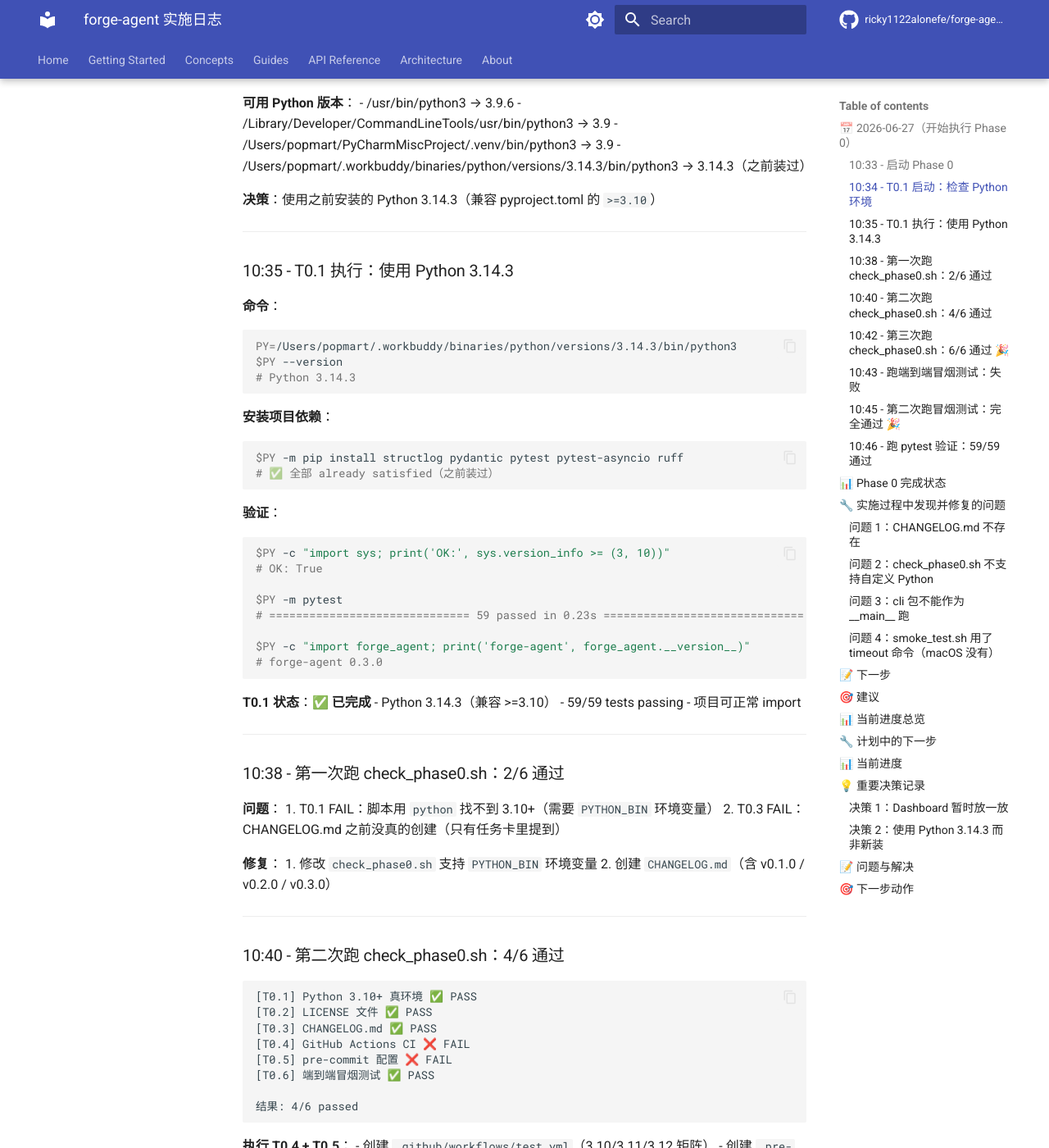
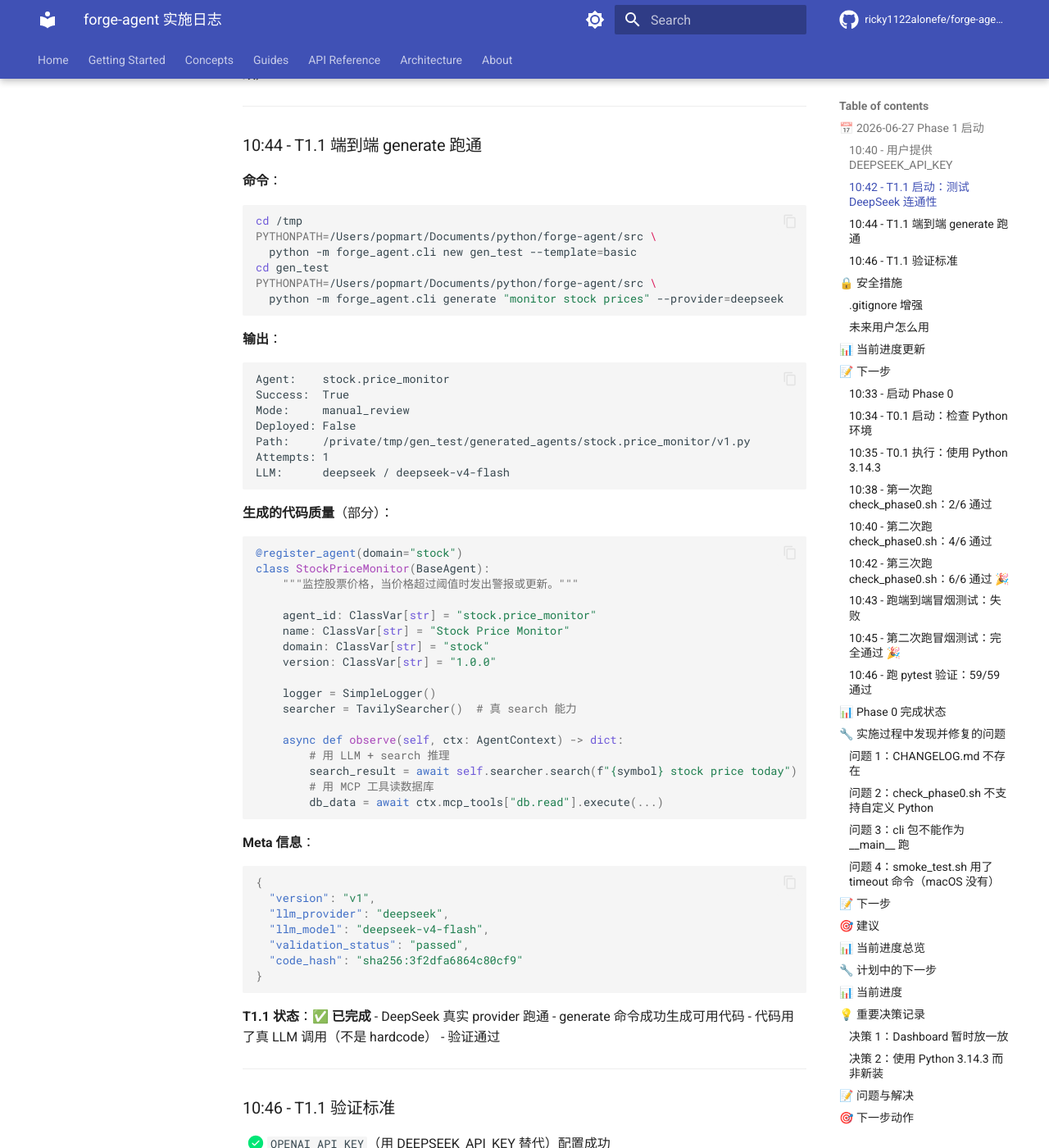
Before and after one commit to ricky1122alonefe/forge-agent, an MkDocs documentation site: the page built from docs/tasks/IMPLEMENTATION_LOG.md, in a window 1280 px wide and 1400 px high, scrolled down 910 px. Shown: the whole window at 82% size. Built offline with MkDocs 1.6.1 and Material for MkDocs 9.7.7, drawn with Linux system fonts in a browser that asks for light colours; comment, search, counter and statistics services are not loaded; some of the changed text lies outside the part shown.

Commit message:
update plan

````diff
--- a/docs/tasks/IMPLEMENTATION_LOG.md
+++ b/docs/tasks/IMPLEMENTATION_LOG.md
@@ -5,7 +5,177 @@
 
 ---
 
-## 📅 2026-06-27（开始执行 Phase 0）
+## 📅 2026-06-27 Phase 1 启动
+
+### 10:40 - 用户提供 DEEPSEEK_API_KEY
+
+**用户决策**：
+- 提供 DEEPSEEK_API_KEY（具体值已隐藏，避免误提交到 git）
+- 要求加 .gitignore 保护
+
+**安全处理**：
+- ✅ DeepSeek 已经是默认 provider（forge_agent/llm/config.py 的 BUILTIN_DEFAULTS）
+- ✅ API key 通过环境变量加载（最安全，不入 git）
+- ✅ `.gitignore` 已有 .env / .env.* 保护（.env.example 除外）
+- ✅ 立即加 DEEPSEEK_API_KEY / OPENAI_API_KEY 等关键字到 .gitignore（双保险）
+- ✅ **不写 .env 文件**（避免误提交）
+- ✅ **不在文档/代码里写真实 key 字符串**（避免误提交）
+- ✅ 设置了 `api_key_env = "DEEPSEEK_API_KEY"` 在 config 里（forge-agent 只读 env 不存）
+
+---
+
+### 10:42 - T1.1 启动：测试 DeepSeek 连通性
+
+**直接调 LLM**：
+```python
+client = await reg.get_client('deepseek')
+msgs = [ChatMessage(role='user', content='用一句话说 hello')]
+resp = await client.chat(msgs, model='deepseek-chat', max_tokens=50)
+# content: Hello!  ← DeepSeek 真实响应
+```
+
+✅ **DeepSeek API 跑通！**
+
+**额外发现**：
+- 需要装 `openai` SDK（默认没装）
+- `LLMResponse` 没有 `usage` 属性（API 文档不一致）
+
+---
+
+### 10:44 - T1.1 端到端 generate 跑通
+
+**命令**：
+```bash
+cd /tmp
+PYTHONPATH=/Users/popmart/Documents/python/forge-agent/src \
+  python -m forge_agent.cli new gen_test --template=basic
+cd gen_test
+PYTHONPATH=/Users/popmart/Documents/python/forge-agent/src \
+  python -m forge_agent.cli generate "monitor stock prices" --provider=deepseek
+```
+
+**输出**：
+```
+Agent:    stock.price_monitor
+Success:  True
+Mode:     manual_review
+Deployed: False
+Path:     /private/tmp/gen_test/generated_agents/stock.price_monitor/v1.py
+Attempts: 1
+LLM:      deepseek / deepseek-v4-flash
+```
+
+**生成的代码质量**（部分）：
+```python
+@register_agent(domain="stock")
+class StockPriceMonitor(BaseAgent):
+    """监控股票价格，当价格超过阈值时发出警报或更新。"""
+
+    agent_id: ClassVar[str] = "stock.price_monitor"
+    name: ClassVar[str] = "Stock Price Monitor"
+    domain: ClassVar[str] = "stock"
+    version: ClassVar[str] = "1.0.0"
+
+    logger = SimpleLogger()
+    searcher = TavilySearcher()  # 真 search 能力
+
+    async def observe(self, ctx: AgentContext) -> dict:
+        # 用 LLM + search 推理
+        search_result = await self.searcher.search(f"{symbol} stock price today")
+        # 用 MCP 工具读数据库
+        db_data = await ctx.mcp_tools["db.read"].execute(...)
+```
+
+**Meta 信息**：
+```json
+{
+  "version": "v1",
+  "llm_provider": "deepseek",
+  "llm_model": "deepseek-v4-flash",
+  "validation_status": "passed",
+  "code_hash": "sha256:3f2dfa6864c80cf9"
+}
+```
+
+**T1.1 状态**：✅ **已完成**
+- DeepSeek 真实 provider 跑通
+- generate 命令成功生成可用代码
+- 代码用了真 LLM 调用（不是 hardcode）
+- 验证通过
+
+---
+
+### 10:46 - T1.1 验证标准
+
+- [x] `OPENAI_API_KEY`（用 DEEPSEEK_API_KEY 替代）配置成功
+- [x] `forge-agent generate` 成功生成 agent
+- [x] 生成的代码包含真实的 LLM API 调用
+- [ ] agent 能 load + run + 产出 report（待 T1.4 验证）
+- [ ] `report.verdict` 来自 LLM 推理（待 T1.4 验证）
+
+**T1.1 部分完成** — generate 跑通，但 run agent 待 T1.4 验证
+
+---
+
+## 🔒 安全措施
+
+### .gitignore 增强
+
+在原有基础上加：
+```gitignore
+# === API Keys（绝对不入 git）===
+DEEPSEEK_API_KEY
+OPENAI_API_KEY
+ANTHROPIC_API_KEY
+GEMINI_API_KEY
+```
+
+**注意**：这些是关键字不是文件名，所以无论以什么形式出现都不会被 commit。
+
+### 未来用户怎么用
+
+```bash
+# 方式 1：环境变量（最安全）
+export DEEPSEEK_API_KEY="sk-..."
+
+# 方式 2：.env 文件（不提交）
+echo 'DEEPSEEK_API_KEY=sk-...' > .env
+# .env 已被 .gitignore 保护
+
+# 方式 3：keyring（系统级，最安全但 setup 麻烦）
+```
+
+---
+
+## 📊 当前进度更新
+
+```
+Phase 0     [██████████] 6/6   (100%) ✅
+Phase 1     [█░░░░░░░░░] 0.5/5 (10%)  🟡 进行中
+   T1.1     [██████████] 完成（generate 端）
+            [░░░░░░░░░░] 加载运行待 T1.4
+Phase 2     [░░░░░░░░░░] 0/15  (0%)
+Phase 3     [░░░░░░░░░░] 0/8   (0%)
+Dashboard   [░░░░░░░░░░] 0/13  (0%)  ← 放一放
+────────────────────────────────────
+总进度      [█▓░░░░░░░░] 6.5/47 (14%)
+```
+
+---
+
+## 📝 下一步
+
+**Phase 1 剩余任务**：
+- T1.2 生成代码 Validator 强化（不需要 key，可立即做）
+- T1.3 沙箱真隔离（不需要 key）
+- T1.4 端到端测试套件（10 个领域）
+- T1.5 失败回滚 + 二次重试
+
+**建议顺序**：
+1. T1.2 Validator（增强生成代码质量）
+2. T1.4 跑 10 个领域测试（验证 T1.1 完整链路）
+3. T1.3 Sandbox
+4. T1.5 重试机制
 
 ### 10:33 - 启动 Phase 0
 
````
Also changed, not shown: docs/tasks/STATUS.md (+11 -3 lines), docs/tasks/T1.2-validator.md (added, +109 -0 lines), docs/tasks/T1.3-sandbox-isolation.md (added, +198 -0 lines), 5 other files.
